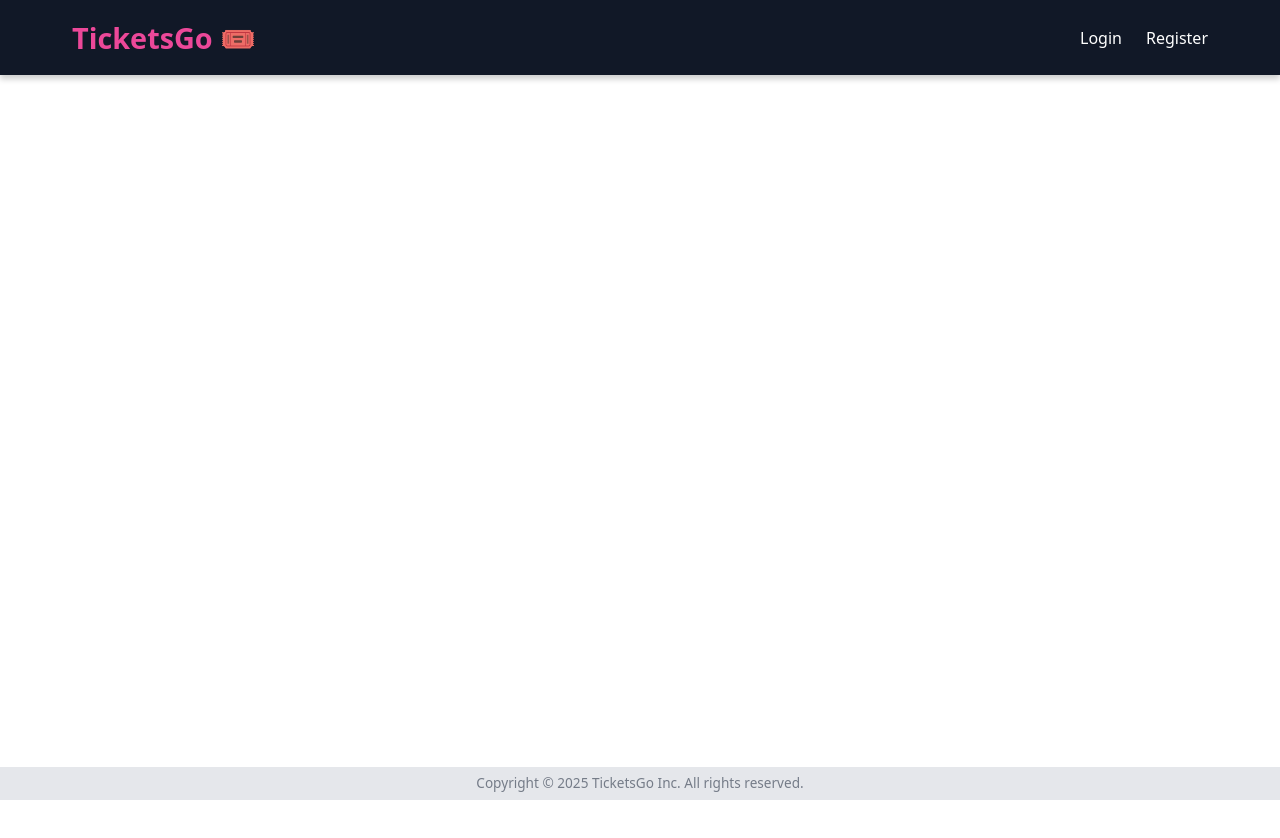
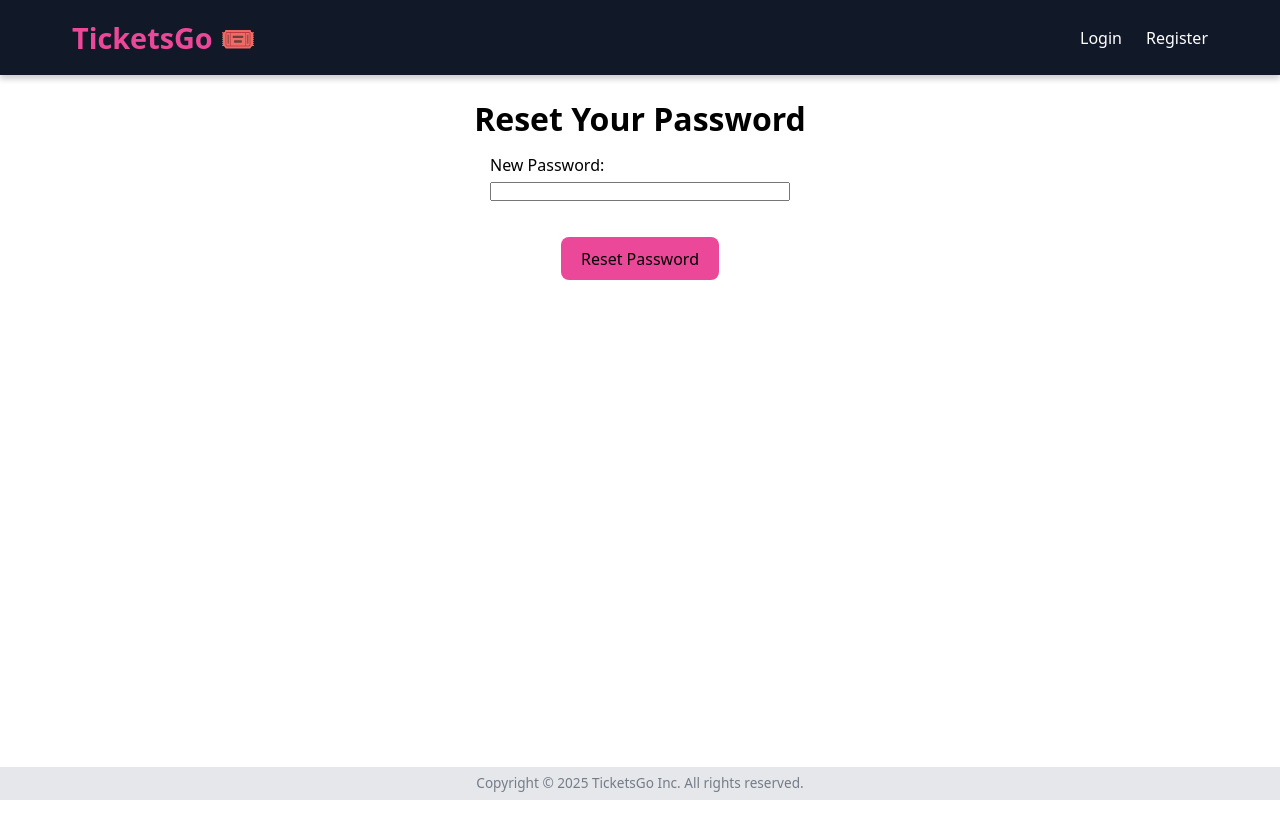
Before and after one commit to ahmed69k/TicketsGo, a React (Vite) app in the folder frontend/: page /reset-password in a window 1280 px wide. Shown: the top 838 px of the page. Before the commit the page ends 800 px from the top, so only its background shows below. Built offline with nearby package versions, Linux system fonts and the light colour scheme; no server answers.

Commit message:
froget password done

```diff
--- /dev/null
+++ b/frontend/src/pages/ForgetPassword.jsx
@@ -0,0 +1,50 @@
+// src/pages/ForgetPassword.jsx
+
+import { useState } from 'react';
+import axios from 'axios';
+import { toast } from 'react-toastify';
+
+function ForgetPassword() {
+  const [email, setEmail] = useState("");
+
+  const handleSubmit = async (e) => {
+    e.preventDefault();
+    console.log("Trying to reset password for:", email); // ✅ logs current email
+
+    try {
+      const response = await axios.get("http://localhost:3000/api/v1/forgot-password", {
+        params: { email },
+        withCredentials: true,
+      });
+
+      toast.success(response.data.message || "Reset link sent!");
+    } catch (error) {
+      console.error("Error sending reset link", error);
+      toast.error(error.response?.data?.message || "Something went wrong");
+    }
+  };
+
+  return (
+    <div className='login-page'>
+      <h1>Forgot Password</h1>
+      <form onSubmit={handleSubmit}>
+        <div className='input-group'>
+          <label htmlFor="email">Email:</label>
+          <input
+            id="email"
+            type="email"
+            value={email}
+            onChange={(e) => setEmail(e.target.value)}
+            size={30}
+            required
+          />
+        </div>
+        <div className='submit-wrapper'>
+          <button className='button-lr' type="submit">Send Reset Link</button>
+        </div>
+      </form>
+    </div>
+  );
+}
+
+export default ForgetPassword;
--- a/frontend/src/pages/Login.jsx
+++ b/frontend/src/pages/Login.jsx
@@ -1,36 +1,37 @@
 import axios from "axios";
 import { useState } from 'react';
 import { useNavigate } from "react-router-dom";
-import '../styling/Login.css'
-import {toast} from 'react-toastify'
+import '../styling/Login.css';
+import { toast } from 'react-toastify';
 
 axios.defaults.withCredentials = true;
 
 function Login() {
   const [email, setEmail] = useState("");
   const [password, setPassword] = useState("");
-  const [error,setError] = useState("")
+  const [error, setError] = useState("");
   const navigate = useNavigate();
 
   const handleSubmit = async (e) => {
     e.preventDefault();
-    setError("")
+    setError("");
     try {
       await axios.post("http://localhost:3000/api/v1/login", { email, password }, { withCredentials: true });
       console.log("Login Successful!");
-      setTimeout(()=>{
+      toast.success("Logged in successfully!");
+      setTimeout(() => {
         navigate('/profile');
         window.location.reload();
-      },1000)
-
+      }, 1000);
     } catch (e) {
-        setError("Invalid email or password.")
+      setError("Invalid email or password.");
       console.log("Login Error", e);
     }
   };
 
   return (
-    <><div className='login-page'>
+    <>
+      <div className='login-page'>
         <h1>Login</h1>
         {error && (
           <div style={{
@@ -66,7 +67,18 @@ function Login() {
             />
           </div>
           <div className='submit-wrapper'>
-        <button className='button-lr'type="submit" onClick={()=> toast.success("Logged in successfully!")}>Submit</button>
+            <button className='button-lr' type="submit">
+              Submit
+            </button>
+          </div>
+          <div className='submit-wrapper'>
+            <button
+              type="button"
+              className='button-lr'
+              onClick={() => navigate('/forgot-password')}
+            >
+              Forget Password?
+            </button>
           </div>
         </form>
       </div>
--- /dev/null
+++ b/frontend/src/pages/ResetPassword.jsx
@@ -0,0 +1,57 @@
+import { useState } from 'react';
+import { useSearchParams, useNavigate } from 'react-router-dom';
+import axios from 'axios';
+import { toast } from 'react-toastify';
+
+function ResetPassword() {
+  const [searchParams] = useSearchParams();
+  const token = searchParams.get("token"); // ✅ Get token from URL
+  const [password, setPassword] = useState("");
+  const navigate = useNavigate();
+
+  const handleSubmit = async (e) => {
+    e.preventDefault();
+
+    if (!token) {
+      toast.error("Invalid or missing token.");
+      return;
+    }
+
+    try {
+      const response = await axios.put("http://localhost:3000/api/v1/reset-password", {
+        token,
+        password
+      });
+
+      toast.success(response.data.message || "Password reset successful!");
+      navigate("/login");
+    } catch (error) {
+      console.error("Error resetting password", error);
+      toast.error(error.response?.data?.message || "Failed to reset password.");
+    }
+  };
+
+  return (
+    <div className='login-page'>
+      <h1>Reset Your Password</h1>
+      <form onSubmit={handleSubmit}>
+        <div className='input-group'>
+          <label htmlFor="password">New Password:</label>
+          <input
+            id="password"
+            type="password"
+            value={password}
+            onChange={(e) => setPassword(e.target.value)}
+            size={30}
+            required
+          />
+        </div>
+        <div className='submit-wrapper'>
+          <button className='button-lr' type="submit">Reset Password</button>
+        </div>
+      </form>
+    </div>
+  );
+}
+
+export default ResetPassword;
--- a/frontend/src/routes/Routes.jsx
+++ b/frontend/src/routes/Routes.jsx
@@ -1,48 +1,55 @@
 import { BrowserRouter, Routes, Route } from "react-router-dom";
 import Home from "../pages/Home.jsx";
-import Register from "../pages/Register.jsx"; // create this file/component
-import Login from "../pages/Login.jsx"
-import Navbar from "../components/Navbar.jsx"
+import Register from "../pages/Register.jsx";
+import Login from "../pages/Login.jsx";
+import Navbar from "../components/Navbar.jsx";
 import Profile from "../pages/Profile.jsx";
 import ApprovedEvents from "../pages/ApprovedEvents.jsx";
 import ProtectedRoute from "../auth/ProtectedRoutes.jsx";
 import AllEvents from "../pages/AllEvents.jsx";
 import Unauthorized from "../pages/Unauthorized.jsx";
 import AdminUsersPage from "../pages/AdminUsersPage.jsx";
-
+import ForgetPassword from "../pages/Forgetpassword.jsx";
+import ResetPassword from "../pages/ResetPassword.jsx";
 
 function AppRoutes() {
   return (
     <>
-
       <Routes>
         <Route path="/" element={<Home />} />
         <Route path="/register" element={<Register />} />
-        <Route path="/login"element = {<Login/>}></Route>
-        <Route path="/profile"element ={<Profile></Profile>}/>
+        <Route path="/login" element={<Login />} />
+        <Route path="/profile" element={<Profile />} />
         <Route
           path="/approvedEvents"
           element={
-            <ProtectedRoute allowedRoles={["Standard User",""]}>
+            <ProtectedRoute allowedRoles={["Standard User", ""]}>
               <ApprovedEvents />
             </ProtectedRoute>
           }
         />
         <Route
-        path='/allEvents'
-        element ={<ProtectedRoute allowedRoles={"System Admin"}>
-          <AllEvents/>
-          </ProtectedRoute>}>
-        </Route>
-        <Route path='/unauthorized' element={<Unauthorized/>}></Route>
-      <Route
-      path='/users'
-      element={<ProtectedRoute allowedRoles={"System Admin"}>
-        <AdminUsersPage/>
-      </ProtectedRoute>}
-      ></Route>
+          path="/allEvents"
+          element={
+            <ProtectedRoute allowedRoles={"System Admin"}>
+              <AllEvents />
+            </ProtectedRoute>
+          }
+        />
+        <Route path="/unauthorized" element={<Unauthorized />} />
+        <Route
+          path="/users"
+          element={
+            <ProtectedRoute allowedRoles={"System Admin"}>
+              <AdminUsersPage />
+            </ProtectedRoute>
+          }
+        />
+
+        <Route path="/forgot-password" element={<ForgetPassword />} />
+        <Route path="/reset-password" element={<ResetPassword />} />
       </Routes>
-      </>
+    </>
   );
 }
 
```
Also changed, not shown: 1 other file (tests, documents, lock files or other folders). Lines whose indentation alone changed are shown as unchanged.
